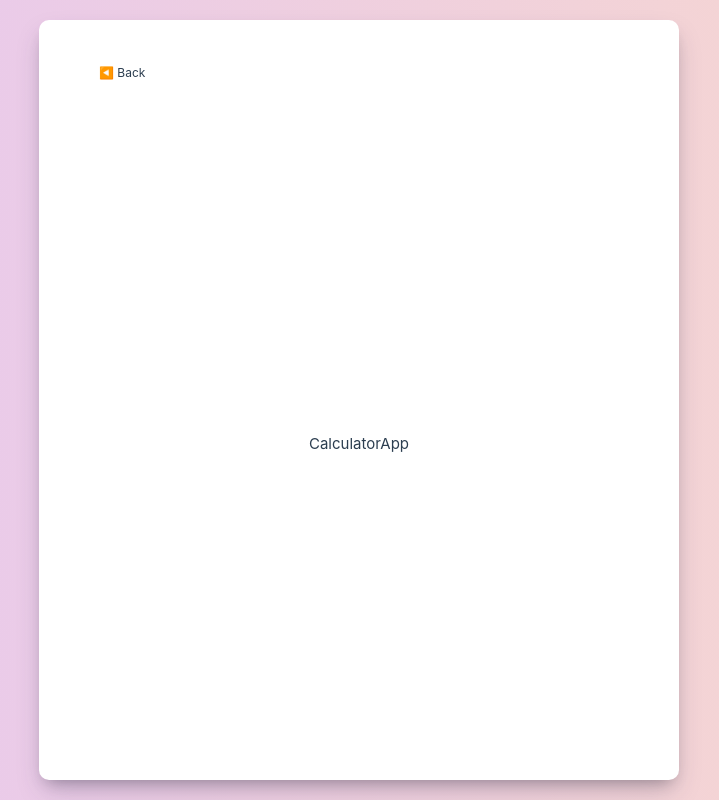
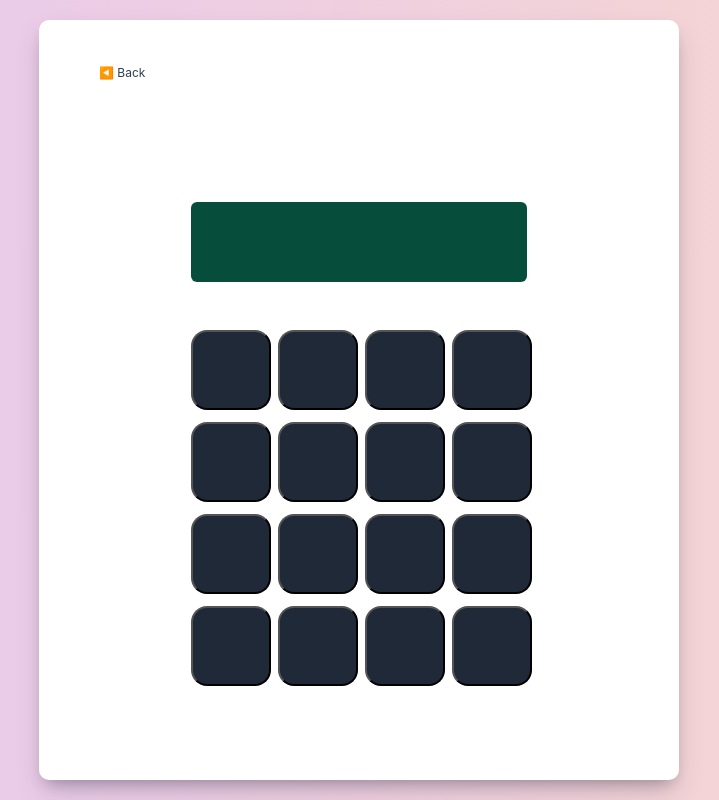
Before and after one commit to BelkinMax/vue-3-playground, a Vue app: page /calculator-app in a window 1280 px wide. Shown: the whole page, without its empty margins (281-1000 px from the left). Built offline with nearby package versions, Linux system fonts and the light colour scheme.

Commit message:
feat: calculator app

```diff
--- /dev/null
+++ b/src/assignments/basic/CalculatorApp/calculator-app.scss
@@ -0,0 +1,48 @@
+.calculator {
+  padding: 2rem;
+  border-radius: 0.375rem;
+  border-width: 1px;
+  border-color: #9ca3af;
+  font-size: 1.5rem;
+  line-height: 2rem;
+  text-align: center;
+  max-width: 400px;
+
+  .screen-wrapper {
+    padding: 1rem;
+    border-radius: 0.375rem;
+    width: 100%;
+    height: 5rem;
+    background-color: #064e3b;
+
+    .screen-result {
+      font-size: 2.25rem;
+      line-height: 2.5rem;
+      text-align: right;
+      color: #ffffff;
+    }
+  }
+
+  .pad {
+    display: grid;
+    margin-top: 3rem;
+    grid-template-columns: repeat(4, minmax(0, 1fr));
+    gap: 0.75rem;
+    width: 100%;
+
+    .button {
+      border-radius: 1rem;
+      width: 5rem;
+      height: 5rem;
+      font-size: 1.875rem;
+      line-height: 2.25rem;
+      color: #ffffff;
+      background-color: #1f2937;
+      cursor: pointer;
+
+      &.col-span-3 {
+        grid-column: span 3 / span 3;
+      }
+    }
+  }
+}
--- /dev/null
+++ b/src/assignments/basic/CalculatorApp/components/PadButton.vue
@@ -0,0 +1,28 @@
+<script>
+import { defineComponent } from 'vue'
+
+export default defineComponent({
+  setup() {
+    function emitClick() {
+      // TODO: emit 'buttonClick'
+    }
+
+    return {
+      button: {},
+      emitClick
+    }
+  }
+})
+</script>
+
+<template>
+  <button
+    class="button"
+    :class="{
+      [button.classes]: true
+    }"
+    @click="emitClick"
+  >
+    {{ button.label }}
+  </button>
+</template>
--- a/src/assignments/basic/CalculatorApp/index.vue
+++ b/src/assignments/basic/CalculatorApp/index.vue
@@ -1,11 +1,92 @@
 <script>
 import { defineComponent } from 'vue'
+import PadButton from './components/PadButton.vue';
 
 export default defineComponent({
-  name: 'CalculatorApp'
+  name: 'CalculatorApp',
+  components: {
+    PadButton
+  },
+  setup() {
+    const currentCalculationButtons = [];
+    let calculationResult = '';
+    const calculationValues = currentCalculationButtons.map(button => button.value).join('');
+    const lastButton = currentCalculationButtons.at(-1) || {};
+    const screenResult = calculationResult || calculationValues;
+    const buttons = [
+      { label: "C", value: "clear", type: 'clear', classes: "col-span-3" },
+      { label: "÷", value: "/", type: 'symbol', classes: "" },
+      { label: "7", value: "7", type: 'value', classes: "" },
+      { label: "8", value: "8", type: 'value', classes: "" },
+      { label: "9", value: "9", type: 'value', classes: "" },
+      { label: "×", value: "*", type: 'symbol', classes: "" },
+      { label: "4", value: "4", type: 'value', classes: "" },
+      { label: "5", value: "5", type: 'value', classes: "" },
+      { label: "6", value: "6", type: 'value', classes: "" },
+      { label: "-", value: "-", type: 'symbol', classes: "" },
+      { label: "1", value: "1", type: 'value', classes: "" },
+      { label: "2", value: "2", type: 'value', classes: "" },
+      { label: "3", value: "3", type: 'value', classes: "" },
+      { label: "+", value: "+", type: 'symbol', classes: "" },
+      { label: "0", value: "0", type: 'value', classes: "col-span-3" },
+      { label: "=", value: "equals", type: 'equals', classes: "" },
+    ];
+
+    function handleClick(button) {
+      calculationResult = '';
+
+      switch (button.type) {
+        case "clear":
+          return onClear();
+        case "equals":
+          return onEquals();
+        default:
+          return onNumber(button);
+      }
+    }
+
+    function onClear() {
+      currentCalculationButtons.splice(0, currentCalculationButtons.length);
+    }
+    function onEquals() {
+      if (lastButton.type === 'value') {
+        calculationResult.value = eval(calculationValues.value);
+      }
+    }
+    function onNumber(button) {
+      if (
+        (!lastButton.type && button.type === 'value') ||
+        (lastButton.type === 'value' && (button.type === 'value' || button.type === 'symbol')) ||
+        (lastButton.type === 'symbol' && button.type === 'value')
+      ) {
+        currentCalculationButtons.push(button);
+      }
+    }
+
+    return {
+      buttons,
+      screenResult,
+      handleClick
+    }
+  }
 })
 </script>
 
 <template>
-  <div>CalculatorApp</div>
+  <div class="calculator">
+    <div class="screen-wrapper">
+      <div class="screen-result">
+        {{ screenResult }}
+      </div>
+    </div>
+    <div class="pad">
+      <PadButton
+        v-for="button in buttons"
+        :key="button.value"
+        :button="button"
+      />
+    </div>
+  </div>
 </template>
+
+<style lang="scss" src="./calculator-app.scss" />
```
